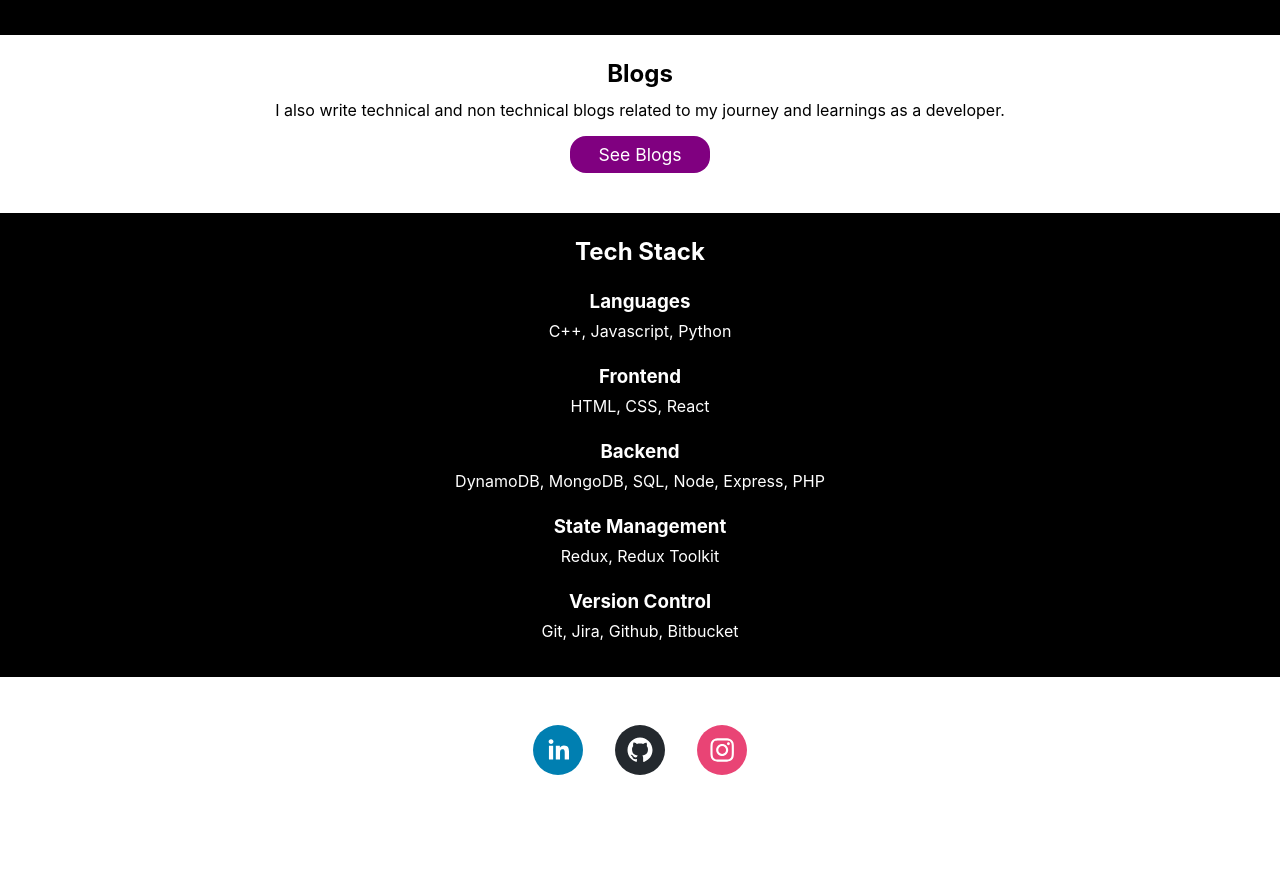
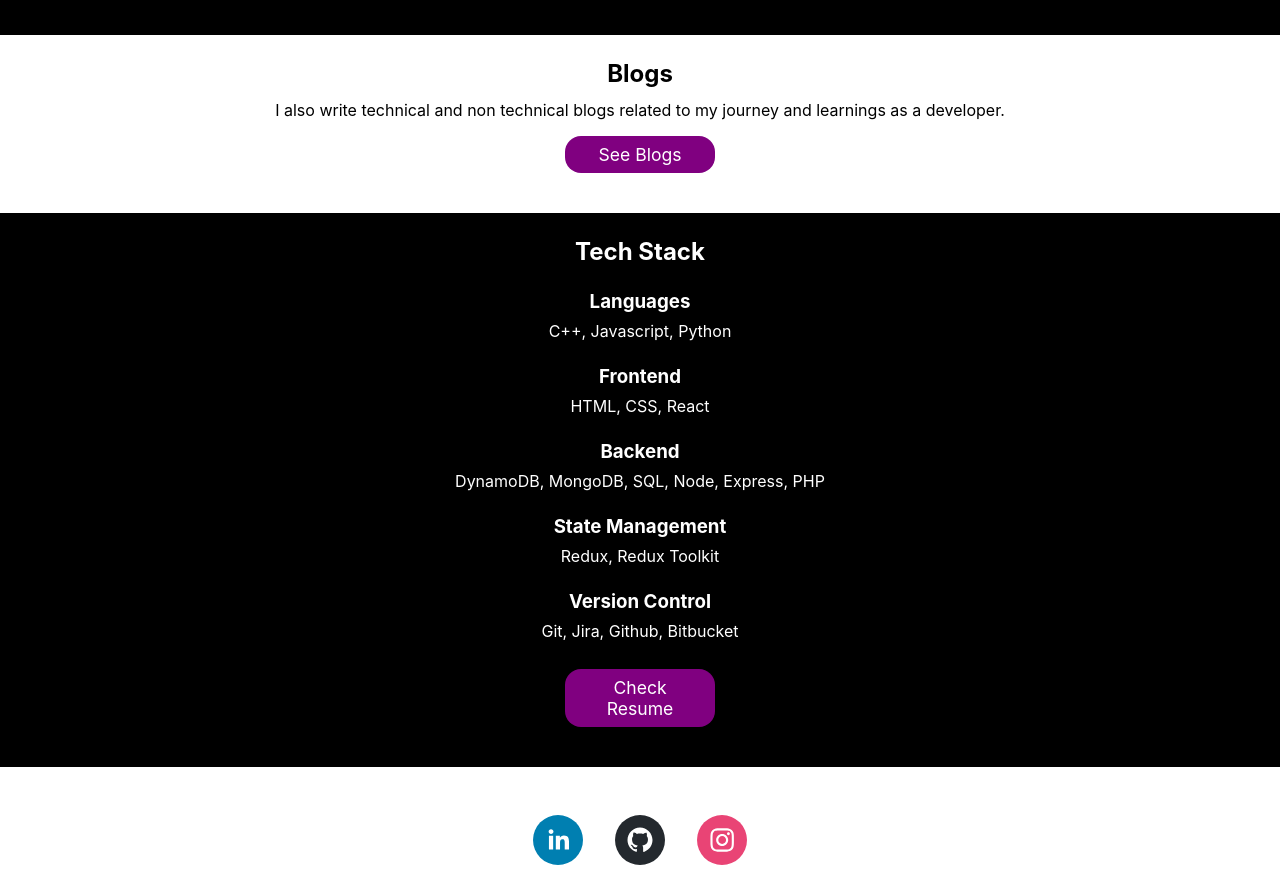
Before and after one commit to ritik-patel05/portfolio-neogcamp, a React (Create React App) app: page / in a window 1280 px wide. Shown: the part 400-1281 px from the top of the page. Before the commit the page ends 1191 px from the top, so only its background shows below. Built offline with nearby package versions, Linux system fonts and the light colour scheme.

Commit message:
feat: added view resume button on Home page

```diff
--- a/src/pages/Home/Home.css
+++ b/src/pages/Home/Home.css
@@ -51,7 +51,7 @@ h1 span {
 	border-style: solid;
 	border-radius: 1rem;
 	border-width: 0;
-	max-width: 140px;
+	max-width: 150px;
 	padding: 0.5rem 1rem;
 	font-size: 1.1rem;
 	margin: 1rem auto;
--- a/src/pages/Home/Home.js
+++ b/src/pages/Home/Home.js
@@ -53,6 +53,12 @@ const Home = () => {
 							<span>Git, Jira, Github, Bitbucket</span>
 						</li>
 					</ul>
+					<a
+						target='_blank'
+						rel='noreferrer'
+						href='./RitikPatelResume.pdf'>
+						Check Resume
+					</a>
 				</div>
 			</div>
 		</main>
```
Also changed, not shown: 1 other file (tests, documents, lock files or other folders).
